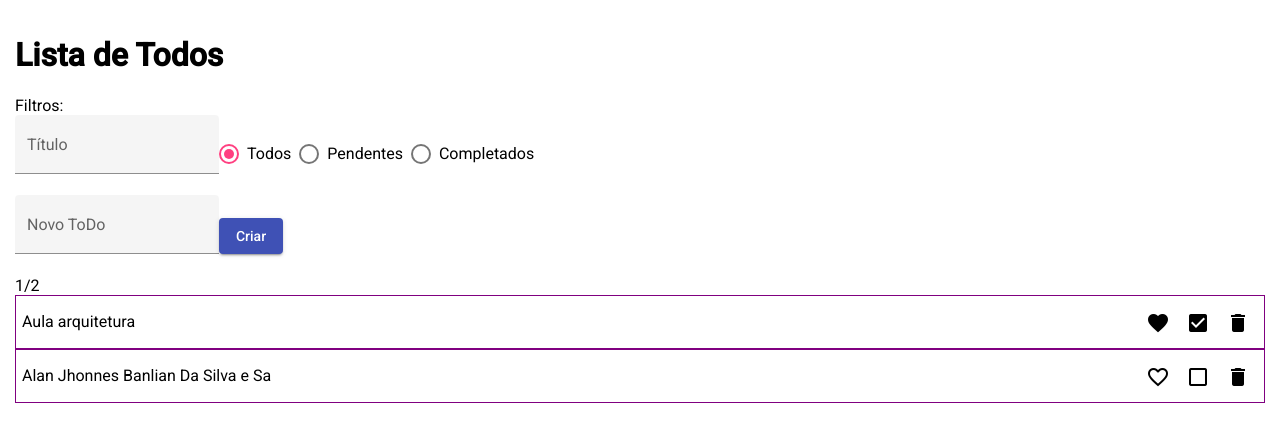
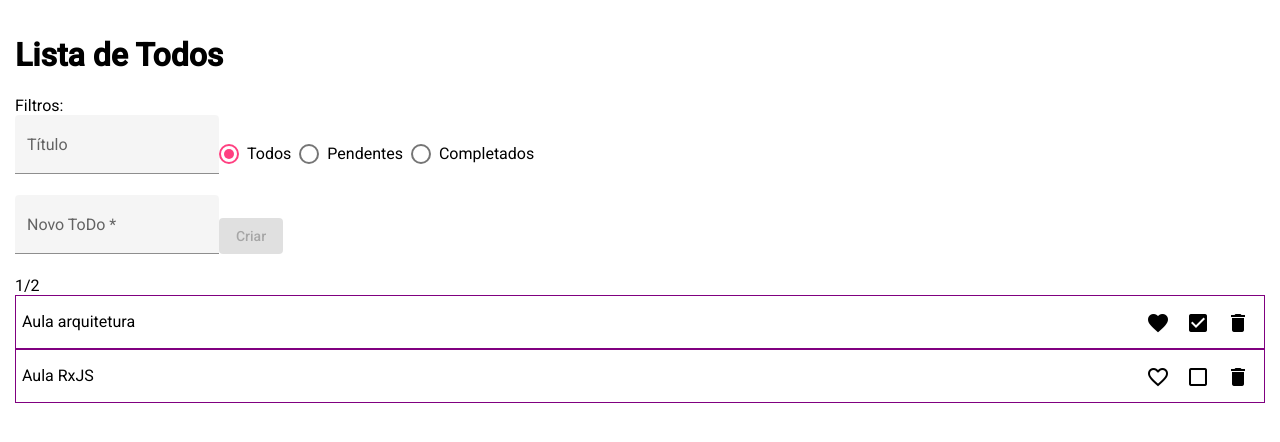
Before and after one commit to alanjhonnes/devschool-padrao-arquitetura-angular, an Angular app: page /todos in a window 1280 px wide. Shown: the top 442 px of the page. Built offline with nearby package versions, Linux system fonts and the light colour scheme; data requests are answered from the project's data file.

Commit message:
improvements

```diff
--- a/db.json
+++ b/db.json
@@ -8,7 +8,7 @@
     },
     {
       "id": "38315f5c-4fcb-4461-9d1a-c2bae6d0e038",
-      "title": "Alan Jhonnes Banlian Da Silva e Sa",
+      "title": "Aula RxJS",
       "isCompleted": false,
       "isFavorited": false
     }
--- a/src/app/features/todos/pages/todos-page/todos-page.component.html
+++ b/src/app/features/todos/pages/todos-page/todos-page.component.html
@@ -4,33 +4,48 @@
 <form [formGroup]="filterForm">
   <mat-form-field appearance="fill">
     <mat-label>Título</mat-label>
-    <input matInput formControlName="title" />
+    <input matInput
+           formControlName="title" />
   </mat-form-field>
 
-  <mat-radio-group aria-label="Select an option" formControlName="isCompleted">
-    <mat-radio-button [value]="null" class="todos-filter-radio-item">Todos</mat-radio-button>
-    <mat-radio-button [value]="false" class="todos-filter-radio-item">Pendentes</mat-radio-button>
-    <mat-radio-button [value]="true" class="todos-filter-radio-item">Completados</mat-radio-button>
+  <mat-radio-group aria-label="Select an option"
+                   formControlName="isCompleted">
+    <mat-radio-button [value]="null"
+                      class="todos-filter-radio-item">Todos</mat-radio-button>
+    <mat-radio-button [value]="false"
+                      class="todos-filter-radio-item">Pendentes</mat-radio-button>
+    <mat-radio-button [value]="true"
+                      class="todos-filter-radio-item">Completados</mat-radio-button>
   </mat-radio-group>
 </form>
 
 <div class="new-todo-form">
   <mat-form-field appearance="fill">
     <mat-label>Novo ToDo</mat-label>
-    <input matInput [formControl]="newTodoControl" />
+    <input matInput
+           [formControl]="newTodoControl" />
   </mat-form-field>
-  <button mat-raised-button color="primary" [disabled]="isSaving" (click)="createTodo()">
+  <button mat-raised-button
+          color="primary"
+          [disabled]="isSaving || newTodoControl.invalid"
+          (click)="createTodo()">
     {{ isSaving ? 'Salvando...' : 'Criar' }}
   </button>
-  <mat-spinner *ngIf="isSaving" diameter="24" color="accent"></mat-spinner>
+  <mat-spinner *ngIf="isSaving"
+               diameter="24"
+               color="accent"></mat-spinner>
 </div>
 
 
-<mat-spinner *ngIf="loading$ | async" diameter="24" color="primary"></mat-spinner>
+<mat-spinner *ngIf="loading$ | async"
+             diameter="24"
+             color="primary"></mat-spinner>
 <div>
   {{ todosCompletedCount$ | async }}/{{ todosCount$ | async }}
   <ng-container *ngIf="filteredTodos$ | async as todos;">
-    <app-todo-list [todos]="todos" (todoDelete)="onTodoDeleted($event)" (todoToggle)="onTodoToggled($event)"
-      (todoToggleFavorite)="onTodoToggledFavorite($event)"></app-todo-list>
+    <app-todo-list [todos]="todos"
+                   (todoDelete)="onTodoDeleted($event)"
+                   (todoToggle)="onTodoToggled($event)"
+                   (todoToggleFavorite)="onTodoToggledFavorite($event)"></app-todo-list>
   </ng-container>
 </div>
--- a/src/app/features/todos/pages/todos-page/todos-page.component.ts
+++ b/src/app/features/todos/pages/todos-page/todos-page.component.ts
@@ -1,5 +1,5 @@
 import { Component, OnDestroy, OnInit } from '@angular/core';
-import { FormControl, FormGroup } from '@angular/forms';
+import { FormControl, FormGroup, Validators } from '@angular/forms';
 import { Observable, Subject } from 'rxjs';
 import { debounceTime, map, takeUntil } from 'rxjs/operators';
 import { TodoFilters } from 'src/app/shared/core/state/todos-state.service';
@@ -17,11 +17,14 @@ export class TodosPageComponent implements OnInit, OnDestroy {
   loading$ = this.todosFacade.loading$;
 
   filterForm = new FormGroup({
-    title: new FormControl<string | null>(''),
+    title: new FormControl<string | null>(null),
     isCompleted: new FormControl<boolean | null>(null),
   });
 
-  newTodoControl = new FormControl();
+  newTodoControl = new FormControl('', {
+    nonNullable: true,
+    validators: [Validators.required, Validators.minLength(3)]
+  });
 
   saving$ = this.todosFacade.saving$;
   isSaving: boolean = false;
```
